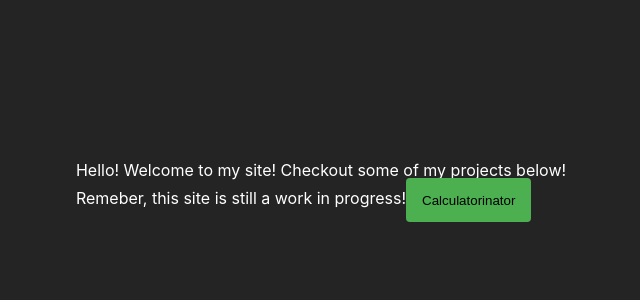
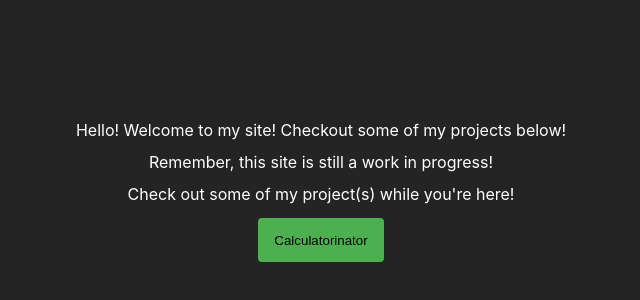
Before and after one commit to ClydeFrog04/portfolio, a React (Vite) app: page / in a window 1280 px wide. Shown: the part 208-508 px from the top of the page, without its empty margins (319-959 px from the left). Built offline with nearby package versions, Linux system fonts and the light colour scheme.

Commit message:
changed homepage!

```diff
--- a/src/App.css
+++ b/src/App.css
@@ -48,13 +48,26 @@
   }
 }
 .App {
+  position: fixed;
+  top: 0;
+  left: 0;
+  height: 100%;
+  width: 100vw;
   display: flex;
-  height: 100vh;
   align-items: center;
   justify-content: center;
   flex-direction: column;
   overflow: hidden;
   color: white;
 }
+.App .homeWrapper {
+  display: flex;
+  flex-direction: column;
+  align-items: center;
+  justify-content: center;
+  text-align: center;
+  gap: 1rem;
+  padding: 1rem;
+}
 
 /*# sourceMappingURL=App.css.map */
--- a/src/App.scss
+++ b/src/App.scss
@@ -7,8 +7,13 @@
     //margin: 0 auto;
     //padding: 2rem;
     //text-align: center;
+    position: fixed; //position fixed with height 100% is required for mobile device browsers with address bars that change visibility
+    top: 0;
+    left: 0;
+    height: 100%;
+    width: 100vw;
+    //height: 100vh;
     display: flex;
-    height: 100vh;
     align-items: center;
     justify-content: center;
     flex-direction: column;
@@ -16,6 +21,17 @@
     color: white;
 
     .calculatorinatorContainer {
+
+    }
+
+    .homeWrapper{
+        display: flex;
+        flex-direction: column;
+        align-items: center;
+        justify-content: center;
+        text-align: center;
+        gap: 1rem;
+        padding: 1rem;
 
     }
 }
--- a/src/App.tsx
+++ b/src/App.tsx
@@ -14,7 +14,8 @@ function App() {
                     element={
                         <div className="homeWrapper">
                             <h1>Hello! Welcome to my site! Checkout some of my projects below!</h1>
-                            <span>Remeber, this site is still a work in progress!</span>
+                            <span>Remember, this site is still a work in progress!</span>
+                            <span>Check out some of my project(s) while you're here!</span>
                             <Button text={"Calculatorinator"} onClick={(e) => {
                                 navigate("/calculatorinator");
                             }}/>
```
Also changed, not shown: 1 other file (tests, documents, lock files or other folders).
